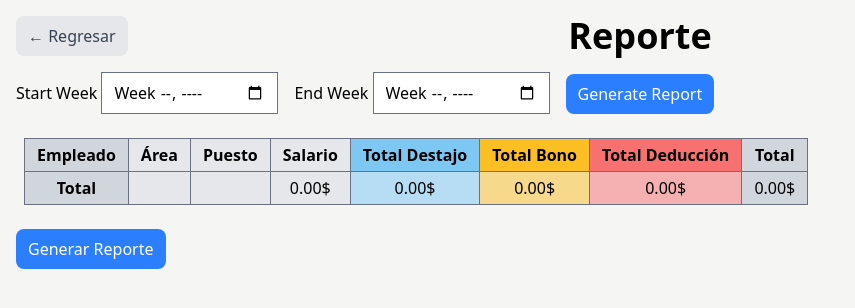
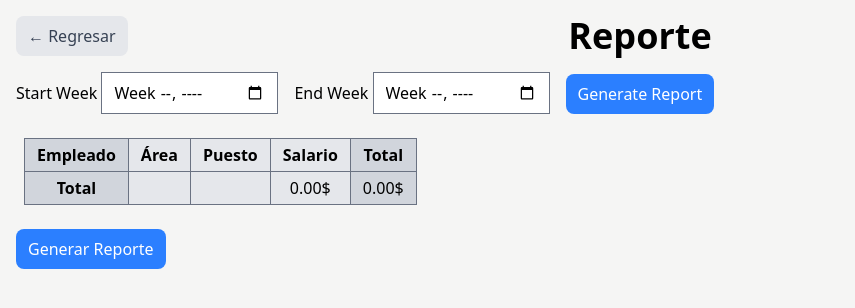
Before and after one commit to ChrisPoul/renova, a SvelteKit app: page /report in a window 1280 px wide. Shown: the top 308 px of the page, without its empty margins (0-855 px from the left). Built offline with nearby package versions, Linux system fonts and the light colour scheme.

Commit message:
Now we show categories grouped by category types and their totals

```diff
--- a/src/app.d.ts
+++ b/src/app.d.ts
@@ -13,7 +13,7 @@ declare global {
 	}
 	type EmployeeId = number;
 	type CategoryId = number;
-
+	type CategoryType = string
 
 	type Week = typeof weeksTable.$inferSelect;
 
--- a/src/routes/EmployeeRow.svelte
+++ b/src/routes/EmployeeRow.svelte
@@ -5,9 +5,11 @@
 	import EditEmployee from './EditEmployee.svelte';
 
 	let {
-		employee
+		employee,
+		categoriesByType
 	}: {
 		employee: Employee;
+		categoriesByType: Map<CategoryType, Category[]>;
 	} = $props();
 </script>
 
@@ -21,12 +23,10 @@
 	<td class="t-cell text-nowrap">{employee.area}</td>
 	<td class="t-cell text-nowrap">{employee.puesto}</td>
 	<td class="t-cell text-nowrap">{formatMonetaryValue(employee.salary)}</td>
-	{#each categories.value as [_, category]}
-		{#if selectedCategoryTypes.value.includes(category.type)}
+	{#each categoriesByType as [categoryType, categoriesInType]}
+		{#each categoriesInType as category}
 			<IncidenceCell {category} {employee} />
-		{/if}
-	{/each}
-	{#each selectedCategoryTypes.value as categoryType}
+		{/each}
 		<td class="t-cell text-nowrap">
 			{formatMonetaryValue(
 				totals.value.categoryTypeTotals.get(categoryType)?.get(employee.id) ?? 0
--- a/src/routes/MainTable.svelte
+++ b/src/routes/MainTable.svelte
@@ -9,6 +9,20 @@
 	} from '$lib/stores.svelte';
 	import { formatMonetaryValue, getCategoryTypeLabel } from '$lib/utils';
 	import EditCategory from './EditCategory.svelte';
+
+	const categoriesByType = $derived.by(() => {
+		const categoriesByType = new Map<CategoryType, Category[]>();
+		for (const category of categories.value.values()) {
+			if (!selectedCategoryTypes.value.includes(category.type)) continue
+			let categoriesInType = categoriesByType.get(category.type);
+			if (categoriesInType === undefined) {
+				categoriesInType = [];
+			}
+			categoriesInType.push(category);
+			categoriesByType.set(category.type, categoriesInType)
+		}
+		return categoriesByType;
+	});
 
 	function getTotalSalary() {
 		let total = 0;
@@ -27,8 +41,8 @@
 				<th class="t-cell bg-gray-200">Área</th>
 				<th class="t-cell bg-gray-200">Puesto</th>
 				<th class="t-cell bg-gray-200">Salario</th>
-				{#each categories.value as [_, category]}
-					{#if selectedCategoryTypes.value.includes(category.type)}
+				{#each categoriesByType as [categoryType, categoriesInType]}
+					{#each categoriesInType as category}
 						<th class={`t-cell ${category.type}`}>
 							{category.concept}
 							<span class="text-sm font-normal">
@@ -42,9 +56,7 @@
 								<EditCategory {category} />
 							{/if}
 						</th>
-					{/if}
-				{/each}
-				{#each selectedCategoryTypes.value as categoryType}
+					{/each}
 					<th class={`t-cell ${categoryType}`}>
 						Total {getCategoryTypeLabel(categoryType)}
 					</th>
@@ -54,7 +66,7 @@
 		</thead>
 		<tbody>
 			{#each employees.value as [_, employee]}
-				<EmployeeRow {employee} />
+				<EmployeeRow {employee} {categoriesByType} />
 			{/each}
 			<tr class="bg-gray-100">
 				<td class="t-cell sticky left-0 bg-gray-300 font-bold">Total</td>
@@ -63,8 +75,8 @@
 				<td class="t-cell bg-gray-200 text-nowrap">
 					{formatMonetaryValue(getTotalSalary())}
 				</td>
-				{#each categories.value as [_, category]}
-					{#if selectedCategoryTypes.value.includes(category.type)}
+				{#each categoriesByType as [categoryType, categoriesInType]}
+					{#each categoriesInType as category}
 						{@const total = totals.value.categoryTotals.get(category.id) ?? {
 							amount: 0,
 							monetaryValue: 0
@@ -75,9 +87,7 @@
 								{formatMonetaryValue(total.monetaryValue)}
 							</div>
 						</td>
-					{/if}
-				{/each}
-				{#each selectedCategoryTypes.value as categoryType}
+					{/each}
 					<td class={`t-cell text-nowrap ${categoryType}-opaco`}>
 						{formatMonetaryValue(totals.value.categoryTypeGrandTotals.get(categoryType) ?? 0)}
 					</td>
```
